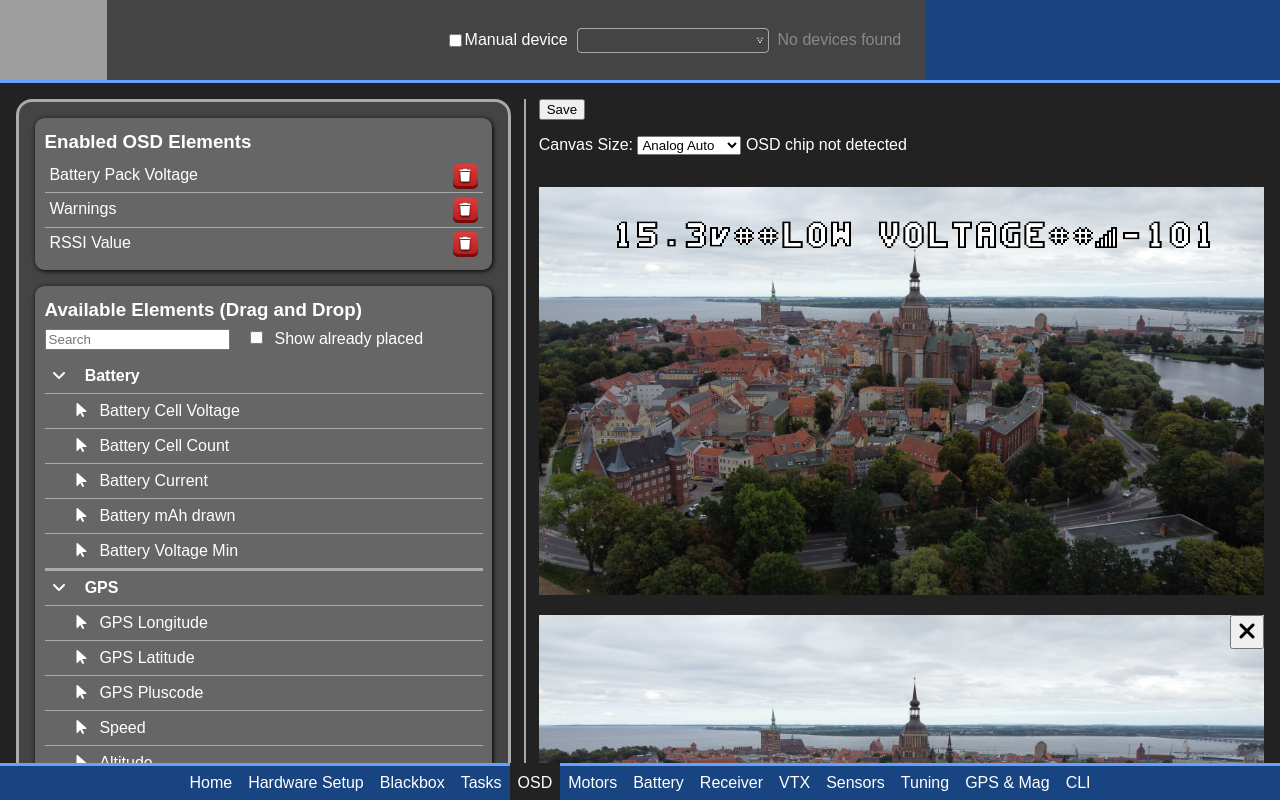
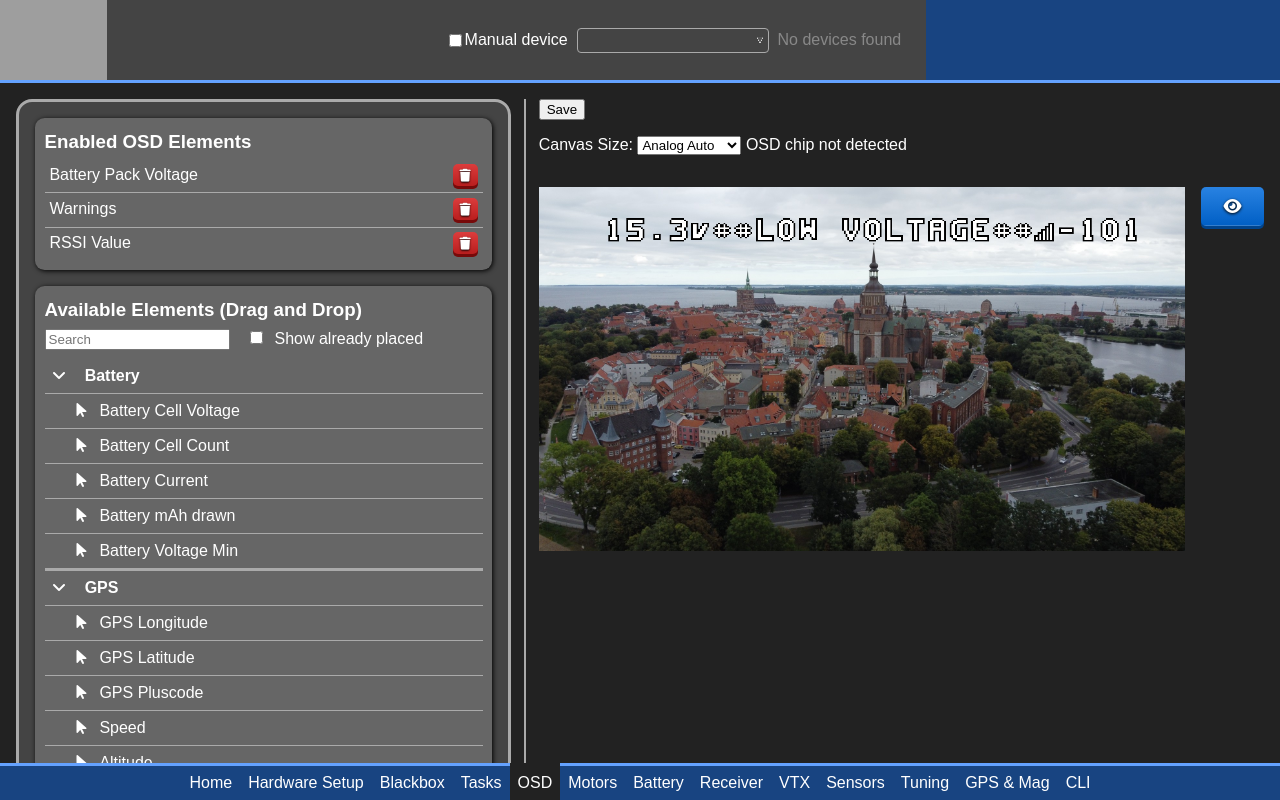
Before and after one commit to bastian2001/Kolibri-FC, a Vue app in the folder Configurator/: page /osd in a window 1280 px wide. Built offline with nearby package versions, Linux system fonts and the light colour scheme; grey boxes are pictures that could not be loaded.

Commit message:
default live preview off

```diff
--- a/Configurator/src/views/Osd.vue
+++ b/Configurator/src/views/Osd.vue
@@ -36,7 +36,7 @@ let previewScreen = new Uint8Array(rows.value * cols.value);
 const previewSnippets = ref<{ text: string, x: number, y: number }[]>([])
 let gotHeartbeat = false;
 let heartbeatInterval = -1;
-const showRealPreview = ref(true);
+const showRealPreview = ref(false);
 
 watch([rows, cols], ([newRows, newCols]) => {
 	previewScreen = new Uint8Array(newRows * newCols);
```
